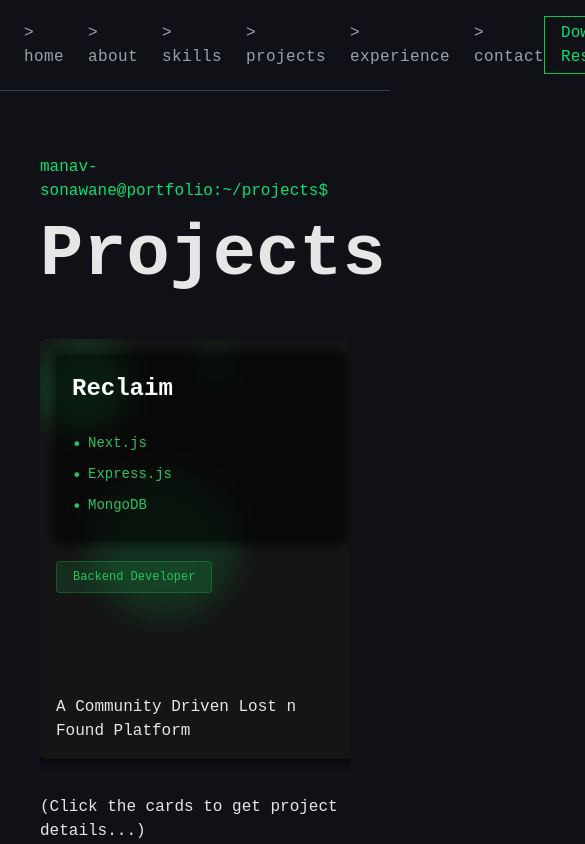
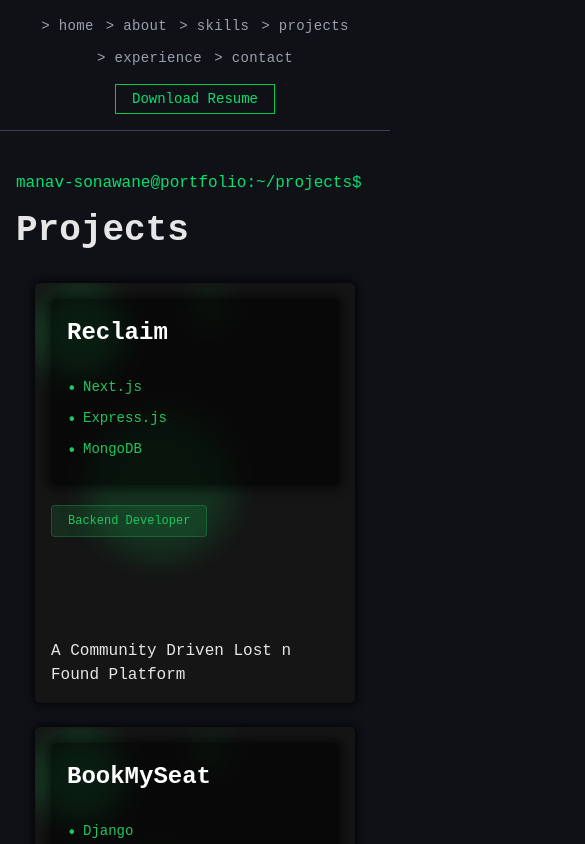
Before and after one commit to Manav-Sonawane/portfolio-website, a Next.js app: page /projects in a window 390 px wide. Shown: the top 844 px of the page, 585 px wide, since content can reach past the window. Built offline with nearby package versions, Linux system fonts and the light colour scheme.

Commit message:
improv: enforce responsiveness

```diff
--- a/src/app/about/page.tsx
+++ b/src/app/about/page.tsx
@@ -3,17 +3,19 @@ import TerminalProfileCard from "@/components/TerminalProfileCard";
 
 export default function About() {
   return (
-    <main className="px-10 py-16 w-full">
-      <div className="grid grid-cols-1 md:grid-cols-2 gap-20 items-start">
+    <main className="px-4 sm:px-6 md:px-10 py-10 md:py-16 w-full">
+      <div className="grid grid-cols-1 md:grid-cols-2 gap-10 md:gap-20 items-start">
         {/* LEFT: TEXT (terminal-style, flush left) */}
         <section className="max-w-3xl">
           <p className="text-green-400 mb-4">
             manav-sonawane@portfolio:~/about$
           </p>
 
-          <h2 className="text-7xl font-semibold mb-6">About Me</h2>
+          <h2 className="text-4xl sm:text-5xl md:text-6xl lg:text-7xl font-semibold mb-6">
+            About Me
+          </h2>
 
-          <p className="text-green-100 text-2xl leading-relaxed">
+          <p className="text-green-100 text-base sm:text-lg md:text-xl lg:text-2xl leading-relaxed">
             I’m an I.T. Engg Student @TSEC, Mumbai, with a strong inclination
             toward backend development.
             <br />
@@ -34,7 +36,7 @@ export default function About() {
         </section>
 
         {/* RIGHT: IMAGES (pushed to extreme right) */}
-        <section className="hidden md:flex flex-col gap-8 justify-center items-center">
+        <section className="flex flex-col gap-8 justify-center items-center">
           {/* Personal Photo */}
           <div className="relative w-80 h-80 rounded-full overflow-hidden border-2 border-green-500/30 bg-black/40">
             <Image
--- a/src/app/experience/page.tsx
+++ b/src/app/experience/page.tsx
@@ -5,15 +5,19 @@ import { leftColumn, rightColumn } from "@/lib/experience";
 
 export default function ExperiencePage() {
   return (
-    <main className="px-10 py-16 max-w-8xl">
+    <main className="px-4 sm:px-6 md:px-10 py-10 md:py-16 max-w-7xl mx-auto">
       {/* Terminal path */}
-      <p className="text-green-400 mb-4">manav@portfolio:~/experience$</p>
+      <p className="text-green-400 mb-4 break-words">
+        manav@portfolio:~/experience$
+      </p>
 
       {/* Heading */}
-      <h1 className="text-7xl font-semibold mb-16">Experience</h1>
+      <h1 className="text-4xl sm:text-5xl md:text-6xl lg:text-7xl font-semibold mb-10 md:mb-16">
+        Experience
+      </h1>
 
       {/* Timeline */}
-      <div className="grid grid-cols-1 md:grid-cols-2 gap-x-32 gap-y-14">
+      <div className="grid grid-cols-1 md:grid-cols-2 gap-x-8 lg:gap-x-32 gap-y-10 md:gap-y-14">
         <div className="space-y-14 space-x-0">
           {leftColumn.map((exp, idx) => (
             <ExperienceBlock key={idx} exp={exp} />
--- a/src/app/layout.tsx
+++ b/src/app/layout.tsx
@@ -27,7 +27,7 @@ export default function RootLayout({
 }>) {
   return (
     <html lang="en">
-      <body className="min-h-screen antialiased">
+      <body className="min-h-screen antialiased overflow-x-hidden">
         <Navbar />
         {children}
         <Footer />
--- a/src/app/page.tsx
+++ b/src/app/page.tsx
@@ -9,24 +9,24 @@ export default async function Home() {
   const githubData = await getGitHubStats("Manav-Sonawane");
   const leetCodeData = await getLeetCodeStats("Manav_Sonawane");
   return (
-    <main className="min-h-[calc(100vh-80px)] px-10 pt-20">
-      <div className="grid grid-cols-1 md:grid-cols-2 gap-12 items-center">
+    <main className="min-h-[calc(100vh-80px)] px-4 sm:px-6 md:px-10 pt-10 md:pt-20">
+      <div className="grid grid-cols-1 md:grid-cols-2 gap-8 md:gap-12 items-center">
         <section>
-          <p className="text-green-500 text-2xl mb-3">
+          <p className="text-green-500 text-lg sm:text-xl md:text-2xl mb-3">
             {">>"} manav-sonawane@portfolio:~$
           </p>
 
-          <h1 className="text-8xl font-semibold mb-4">
+          <h1 className="text-4xl sm:text-5xl md:text-6xl lg:text-8xl font-semibold mb-4">
             Hi, I'm
             <br />
             <span className="text-green-500">Manav Sonawane</span>.
           </h1>
 
-          <p className="text-gray-300 mb-6 max-w-xl text-3xl">
+          <p className="text-gray-300 mb-6 max-w-xl text-lg sm:text-xl md:text-2xl lg:text-3xl">
             B.E. Information Technology |<br /> Python and Web Developer |
           </p>
 
-          <ul className="text-xl text-green-200 space-y-1 mb-8">
+          <ul className="text-base sm:text-lg md:text-xl text-green-200 space-y-1 mb-8">
             <li>Location: Mumbai, India</li>
             <li>
               Focus: backend systems, ethical hacking, full-stack web apps
@@ -34,29 +34,31 @@ export default async function Home() {
             <li>Currently: SE IT @ TSEC (CGPA 9.3)</li>
           </ul>
 
-          <div className="flex gap-4">
+          <div className="flex flex-col sm:flex-row gap-4">
             <Link href="/projects">
-              <button className="border border-gray-600 px-4 py-2 hover:border-green-500 hover:text-green-200">
+              <button className="w-full sm:w-auto border border-gray-600 px-4 py-2 hover:border-green-500 hover:text-green-200">
                 View Projects
               </button>
             </Link>
-            <button className="border border-gray-600 px-4 py-2 hover:border-green-500 hover:text-green-200">
+            <button className="w-full sm:w-auto border border-gray-600 px-4 py-2 hover:border-green-500 hover:text-green-200">
               Contact Me
             </button>
           </div>
         </section>
 
         {/* GitHub Stats Panel */}
-        <section className="hidden md:flex justify-center">
-          <div className="border border-gray-700 rounded-lg p-8 bg-black/30 space-y-6 w-full max-w-2xl">
+        <section className="flex justify-center w-full">
+          <div className="border border-gray-700 rounded-lg p-4 sm:p-6 md:p-8 bg-black/30 space-y-4 md:space-y-6 w-full max-w-2xl">
             <div className="mb-2">
-              <p className="text-green-400 text-2xl font-medium mb-2">
+              <p className="text-green-400 text-lg sm:text-xl md:text-2xl font-medium mb-2 break-words">
                 {">>"} github.com/{githubData.login}
               </p>
-              <p className="text-gray-400 text-base">stats@realtime</p>
+              <p className="text-gray-400 text-sm sm:text-base">
+                stats@realtime
+              </p>
             </div>
 
-            <div className="grid grid-cols-2 gap-6">
+            <div className="grid grid-cols-1 sm:grid-cols-2 gap-4 sm:gap-6">
               <StatCard
                 title="Public Repos"
                 value={githubData.public_repos}
@@ -85,12 +87,14 @@ export default async function Home() {
             </div>
             {/* LeetCode Stats */}
             <div className="mt-8 pt-6 border-t border-gray-800 mb-2">
-              <p className="text-green-400 text-2xl font-medium mb-2">
+              <p className="text-green-400 text-lg sm:text-xl md:text-2xl font-medium mb-2 break-words">
                 {">>"} leetcode.com/Manav_Sonawane
               </p>
-              <p className="text-gray-400 text-base">stats@realtime</p>
+              <p className="text-gray-400 text-sm sm:text-base">
+                stats@realtime
+              </p>
             </div>
-            <div className="grid grid-cols-2 gap-6">
+            <div className="grid grid-cols-1 sm:grid-cols-2 gap-4 sm:gap-6">
               <StatCard
                 title="LeetCode Solved"
                 value={leetCodeData.totalSolved}
--- a/src/app/projects/page.tsx
+++ b/src/app/projects/page.tsx
@@ -5,24 +5,31 @@ import { projects } from "@/lib/projects";
 
 export default function Projects() {
   return (
-    <main className="px-10 py-16 w-full">
+    <main className="px-4 sm:px-6 md:px-10 py-10 md:py-16 w-full">
       <section className="max-w-full mx-auto">
         <p className="text-green-400 mb-4">
           manav-sonawane@portfolio:~/projects$
         </p>
 
-        <h2 className="text-7xl font-semibold mb-12">Projects</h2>
+        <h2 className="text-4xl sm:text-5xl md:text-6xl lg:text-7xl font-semibold mb-8 md:mb-12">
+          Projects
+        </h2>
 
-        {/* Single horizontal scrolling row */}
-        <div className="overflow-x-auto scrollbar-hide">
-          <div className="flex gap-10 pb-4" style={{ minWidth: "max-content" }}>
+        {/* Horizontal scroll on desktop, vertical stack on mobile */}
+        <div className="md:overflow-x-auto scrollbar-hide">
+          <div
+            className="flex flex-col md:flex-row gap-6 md:gap-10 pb-4 items-center md:items-start"
+            style={{ minWidth: "auto" }}
+          >
             {projects.map((project) => (
               // @ts-expect-error - Project type doesn't match ProjectsCard props exactly
               <ProjectsCard key={project.slug} {...project} />
             ))}
           </div>
         </div>
-        <p className="py-5">{"(Click the cards to get project details...)"}</p>
+        <p className="py-5 text-sm sm:text-base">
+          {"(Click the cards to get project details...)"}
+        </p>
       </section>
       <style jsx global>{`
         .scrollbar-hide::-webkit-scrollbar {
--- a/src/components/navbar.tsx
+++ b/src/components/navbar.tsx
@@ -11,14 +11,14 @@ const navItems = [
 
 export default function Navbar() {
   return (
-    <nav className="border-b border-gray-700 px-6 py-4">
-      <div className="flex justify-between items-center">
-        <ul className="flex gap-6 text-sm">
+    <nav className="border-b border-gray-700 px-4 md:px-6 py-4">
+      <div className="flex flex-col sm:flex-row justify-between items-center gap-4 sm:gap-0">
+        <ul className="flex flex-wrap justify-center sm:justify-start gap-3 sm:gap-6 text-sm">
           {navItems.map((item) => (
             <li key={item.name}>
               <Link
                 href={item.href}
-                className="text-base md:text-lg text-gray-400 tracking-wide hover:text-green-400 transition-colors duration-200"
+                className="text-sm sm:text-base md:text-lg text-gray-400 tracking-wide hover:text-green-400 transition-colors duration-200"
               >
                 {">"} {item.name}
               </Link>
@@ -28,7 +28,7 @@ export default function Navbar() {
         <a
           href="/Resume_Manav.pdf"
           download
-          className="border border-green-500 px-4 py-1 text-green-400 hover:bg-green-500 hover:text-black transition"
+          className="border border-green-500 px-4 py-1 text-sm text-green-400 hover:bg-green-500 hover:text-black transition whitespace-nowrap"
         >
           Download Resume
         </a>
```
